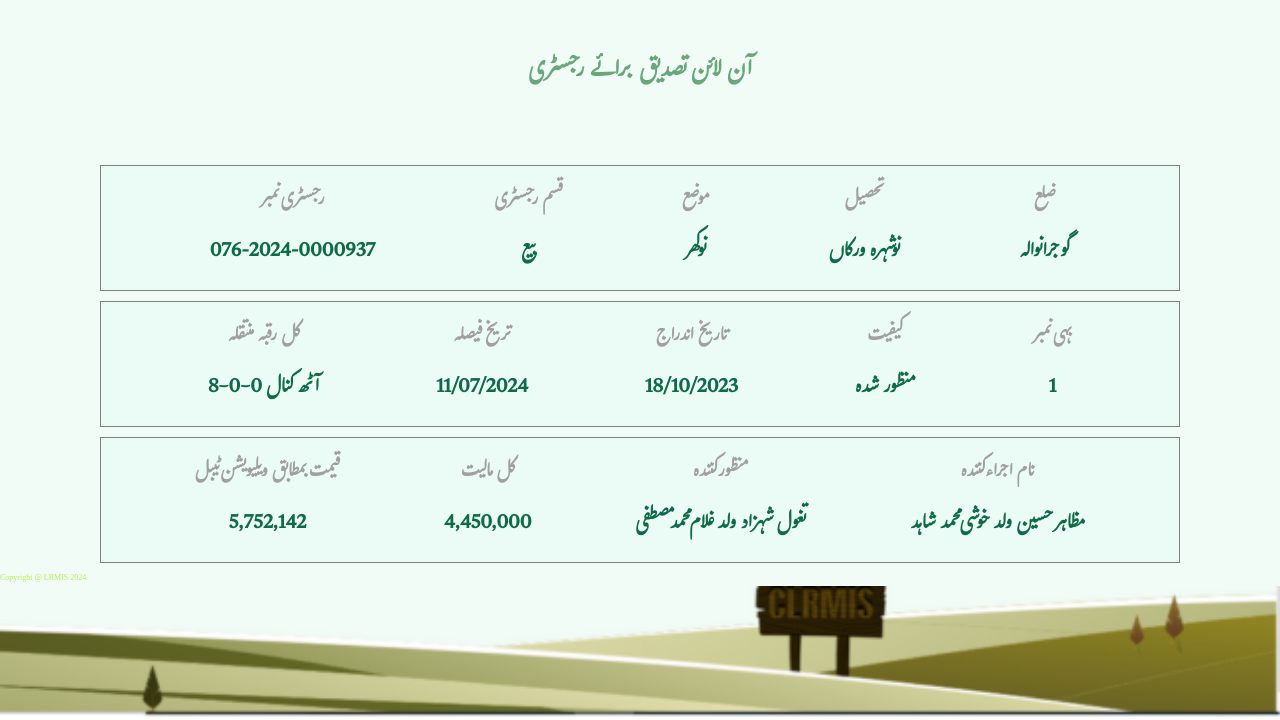
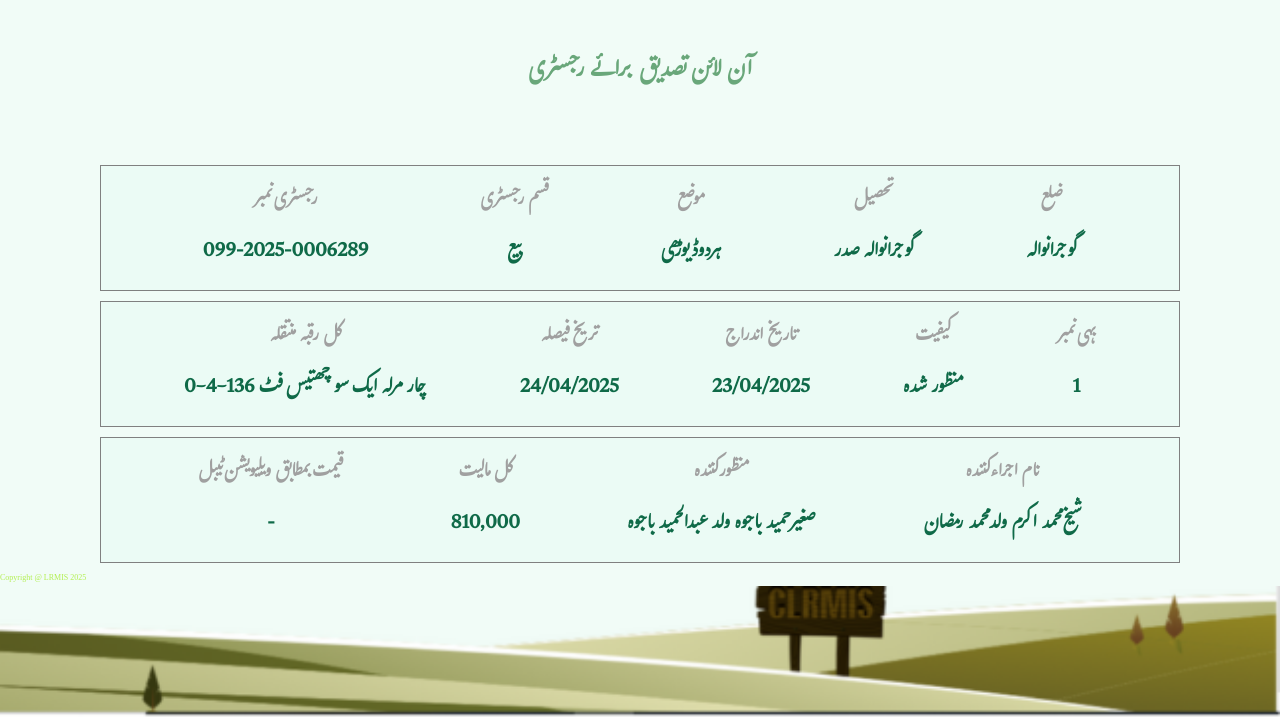
Before and after one commit to punjabzameen/Punjab62, a plain HTML site: page index.html in a window 1280 px wide. Shown: the part 80-800 px from the top of the page. Drawn offline with Linux system fonts and the light colour scheme.

Commit message:
Update index.html

```diff
--- a/index.html
+++ b/index.html
@@ -32,7 +32,7 @@
             <div class="item text1">
                 <h3>رجسٹری نمبر
                 </h3>
-                <p>076-2024-0000937
+                <p>099-2025-0006289
                 </p>
             </div>
             <div class="item text2"><h3>قسم رجسٹری
@@ -42,13 +42,13 @@
             <div class="item text3">
                 <h3>موضع
                 </h3>
-                <p>نوکھر
+                <p>ہردوڈیوڑھی
                 </p>
             </div>
             <div class="item text4">
                 <h3>تحصیل
                 </h3>
-                <p>نوشہرہ ورکاں
+                <p>گوجرانوالہ صدر
                 </p>
             </div>
             <div class="item text5">
@@ -63,18 +63,18 @@
             <div class="item text1">
                 <h3>کل رقبہ منتقلہ
                 </h3>
-                <p>8-0-0 آٹھ کنال
+                <p>0-4-136 چار مرلہ ایک سو چھتیس فٹ
                 </p>
             </div>
             <div class="item text2"><h3>تریخ فیصلہ
 
             </h3>
-            <p>11/07/2024
+            <p>24/04/2025
             </p></div>
             <div class="item text3">
                 <h3>تاریخ اندراج
                 </h3>
-                <p>18/10/2023
+                <p>23/04/2025
                 </p>
             </div>
             <div class="item text4">
@@ -95,23 +95,23 @@
             <div class="item text1">
                 <h3>قیمت بمطابق ویلیویشن ٹیبل
                 </h3>
-                <p>5,752,142
+                <p>-
                 </p>
             </div>
             <div class="item text2"><h3>کل مالیت
             </h3>
-            <p>4,450,000
+            <p>810,000
             </p></div>
             <div class="item text3">
                 <h3>منظور کنندہ
                 </h3>
-                <p>تغول شہزاد ولد غلام محمد مصطفی
+                <p>صغیر حمید باجوہ ولد عبدالحمید باجوہ
                 </p>
             </div>
             <div class="item text4">
                 <h3>نام اجراء کنندہ
                 </h3>
-                <p>مظاہر حسین ولد خوشی محمد شاہد
+                <p>شیخ محمد اکرم ولد محمد رمضان
                 </p>
             </div>
 
@@ -120,7 +120,7 @@
     </section>
     <!-- ----------------- Inage section------------------ -->
      <div class="bottom_img">
-        Copyright @ LRMIS 2024
+        Copyright @ LRMIS 2025
 
      </div>
      <!-- <div class="main">
```
